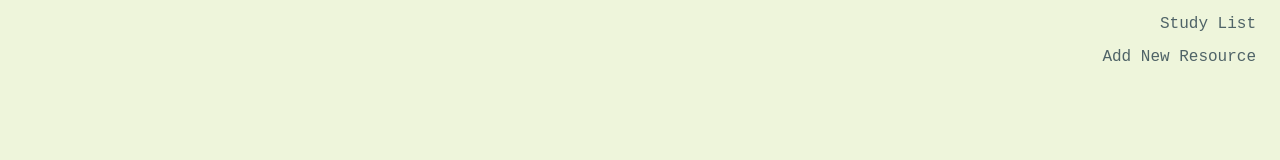
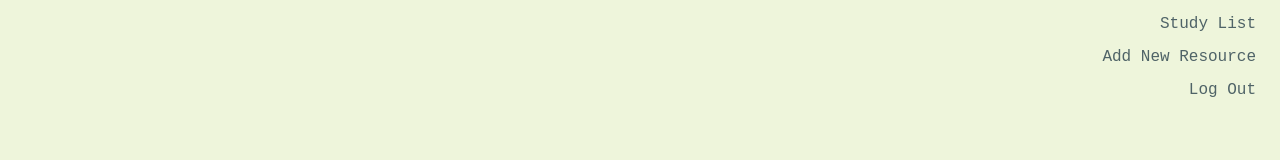
Before and after one commit to niamhbrockbank/resource-sharer, a React (Create React App) app: page / in a window 1280 px wide. Both pictures are taken after a click on the picture 1088 px from the left and 64 px from the top of the page. Shown: the part 141-301 px from the top of the page. Built offline with nearby package versions, Linux system fonts and the light colour scheme; no server answers.

Commit message:
Add login page to menu

```diff
--- a/src/components/NavigationBar/Menu/Menu.tsx
+++ b/src/components/NavigationBar/Menu/Menu.tsx
@@ -15,9 +15,10 @@ export default function Menu({ setShowMenu }: IProps): JSX.Element {
     { name: "Home", route: "/" },
     { name: "Study List", route: "/study" },
     { name: "Add New Resource", route: "/new" },
+    { name: "Log Out", route : "/login"}
   ];
   //TODO: Make add new resource a button
-  //TODO: Only show study list button if signed in - show sign in button instead
+  //TODO: Only show study list and logout options if signed in - show sign in button instead
   //TODO: Underline current page
 
   return (
```
